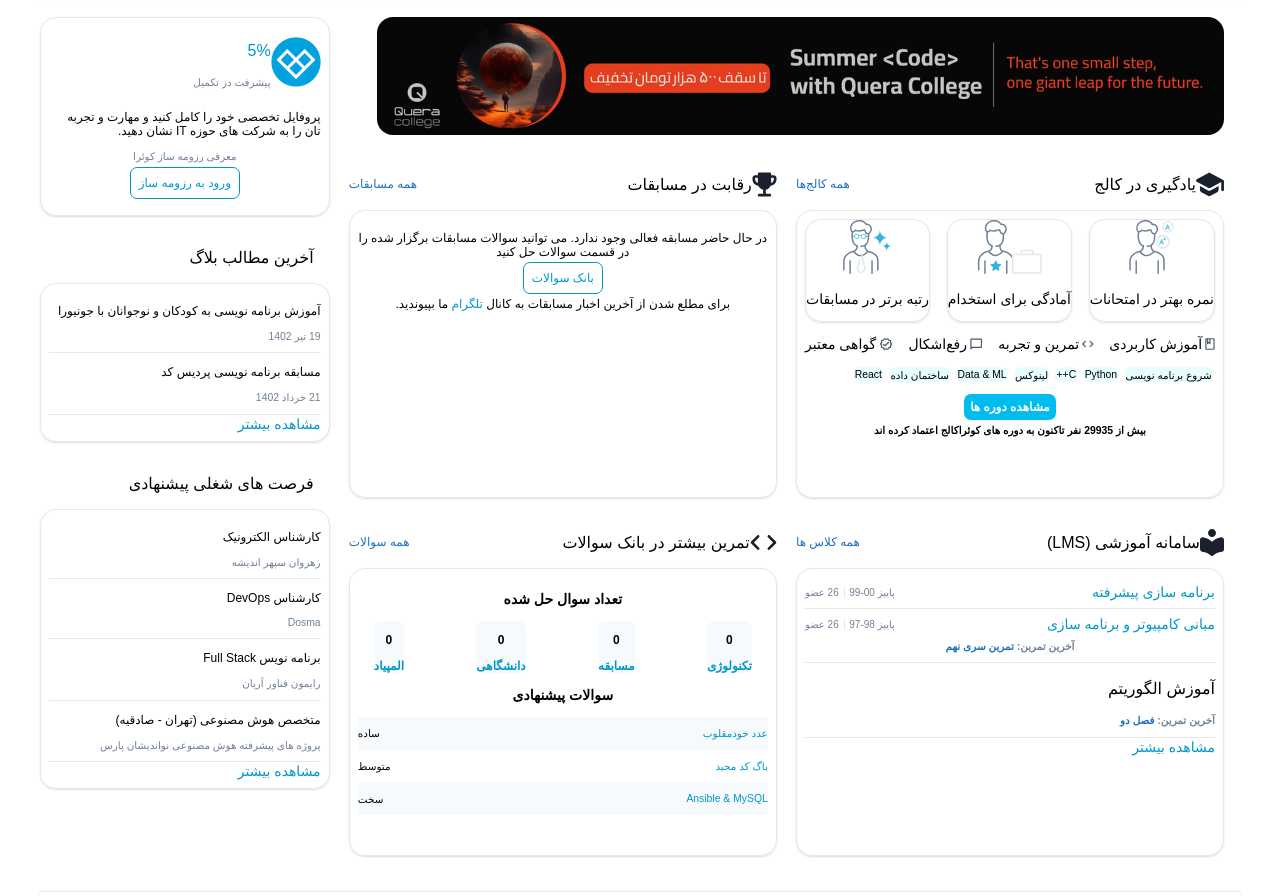
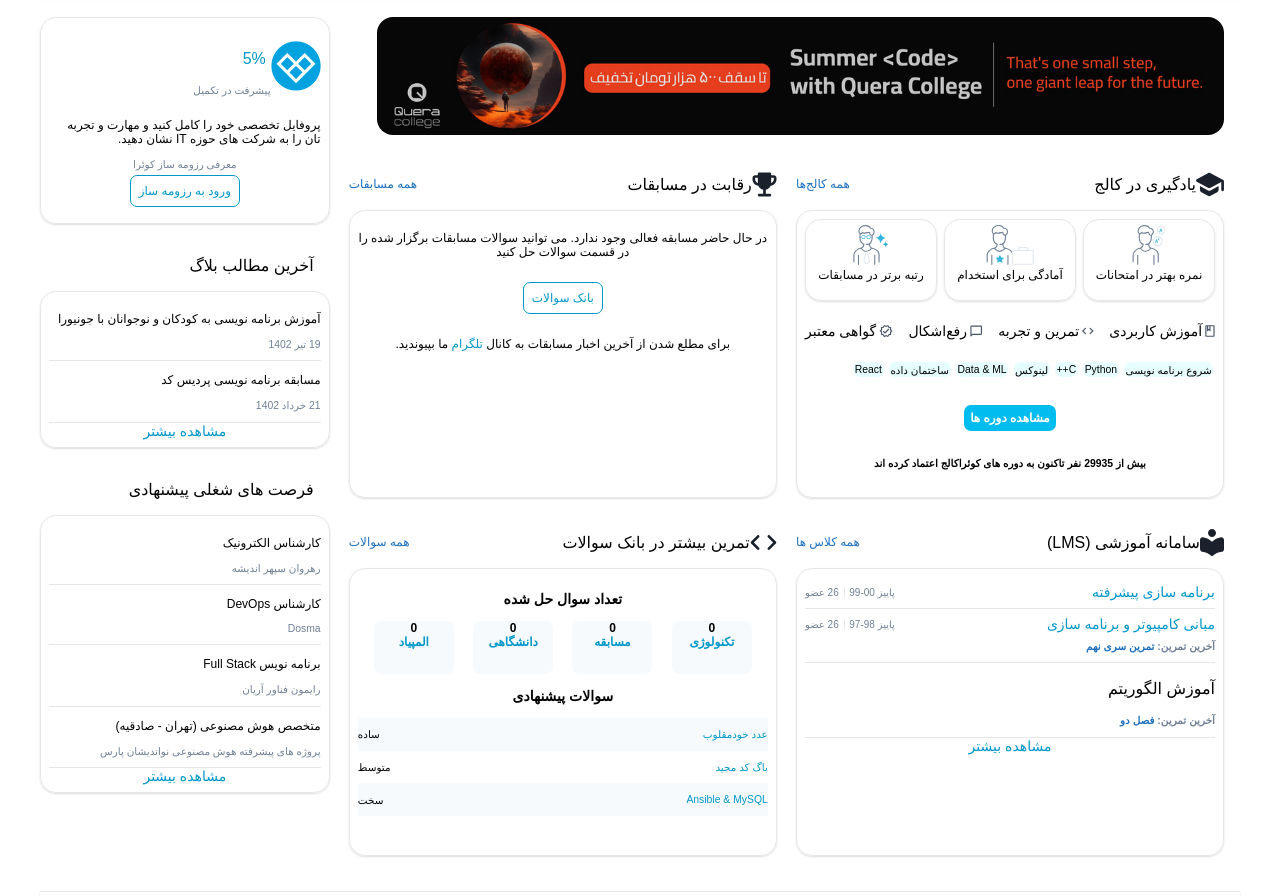
Before and after one commit to Melikampr/Quera-Html-Css, a plain HTML site: page index.html in a window 1280 px wide. Shown: the part 56-952 px from the top of the page. Drawn offline with Linux system fonts and the light colour scheme; a small style sheet from the web is missing.

```diff
--- a/index.html
+++ b/index.html
@@ -111,7 +111,7 @@
                         <p>React</p>
                     </div>
                     <div class="course">
-                        <a href="course">مشاهده دوره ها</a>
+                        <a href="/course">مشاهده دوره ها</a>
                         <p>بیش از 29935 نفر تاکنون به دوره های کوئراکالج اعتماد کرده اند</p>
                     </div>
 
@@ -129,7 +129,9 @@
                 <div class="cardContainer">
                     <div class="competitionContent">
                         <p>در حال حاضر مسابقه فعالی وجود ندارد. می توانید سوالات مسابقات برگزار شده را در قسمت سوالات حل کنید</p>
-                        <a class="questionsBank" href="/questionsBank">بانک سوالات</a>
+                        <div class="setCenter">
+                            <a class="questionsBank" href="/questionsBank">بانک سوالات</a>
+                        </div>
                         <p>
                             برای مطلع شدن از آخرین اخبار مسابقات به کانال
                             <a class="blueLink" href="/telegram">تلگرام</a>
@@ -171,12 +173,13 @@
                         </div>
                         <div class="lmsThirdSec">
                             <p>آموزش الگوریتم</p>
-                            <p class="ex">آخرین تمرین:
+                            <p class="ex">
+                                آخرین تمرین:
                                 <a href="/secondChapter">فصل دو</a>
                             </p>
                         </div>
-                        <div class="lmsLastSec">
-                            <a class="blueLink more" href="/more">مشاهده بیشتر</a>
+                        <div class="more">
+                            <a class="blueLink" href="/more">مشاهده بیشتر</a>
                         </div>
 
                     </div>
@@ -286,7 +289,9 @@
                             <p class="sidebarSecMed">متخصص هوش مصنوعی (تهران - صادقیه)</p>
                             <p class="sidebarSecSm">پروژه های پیشرفته هوش مصنوعی نواندیشان پارس</p>
                         </div>
-                        <a class="blueLink more" href="/more">مشاهده بیشتر</a>
+                        <div class="more">
+                            <a class="blueLink" href="/more">مشاهده بیشتر</a>
+                        </div>
                     </div>
                 </div>
             </div>
--- a/style.css
+++ b/style.css
@@ -163,13 +163,26 @@
     font-weight: var(--font-weight-medium);
     justify-content: space-between;
     text-align: center;
-
+    margin-bottom: 0.5rem;
 }
 
 .collegeCard{
     box-shadow: 0 1px 2px 0 var(--shadowColor);
     border: 1px solid var(--navgray);
     border-radius: 16px;
+    width: 120px;
+    height: 70px;
+    padding: 5px;
+}
+
+.collegeCard img{
+    width: 50px;
+    height: 40px;
+}
+
+.collegeCard p{
+    font-size: var(--font-size-xs);
+    margin-top: 0;
 }
 
 .des{
@@ -177,6 +190,7 @@
     font-weight: var(--font-weight-thin);
     font-size: var(--font-size-sm);
     justify-content: space-between;
+    margin-bottom: 0.5rem;
 }
 
 .desItem{
@@ -189,6 +203,7 @@
     font-size: var(--font-size-xxs);
     font-weight: var(--font-weight-normal);
     gap: 0.2em;
+    margin-bottom: 2rem;
 }
 
 .collegeTag p{
@@ -203,6 +218,7 @@
     font-size: var(--font-size-xs);
     font-weight: var(--font-weight-semibold);
     margin-top: 1rem;
+    margin-bottom: 0.5rem;
 }
 
 .course a{
@@ -211,12 +227,14 @@
     color: white;
     border-radius: 7px;
     padding: 0.4rem;
-    margin-bottom: 1rem;
+    margin-bottom: 2rem;
+
 }
 
 .course p{
     font-size: var(--font-size-xxs);
     margin-bottom: 0;
+    margin-top: 2rem;
 }
 
 .competition{
@@ -245,8 +263,13 @@
     color: var(--blueLink);
 }
 
+.setCenter{
+    margin: 2rem;
+}
+
 .more{
-    text-align: center;
+    display: flex;
+    justify-content: center;
     font-size: var(--font-size-sm);
 }
 
@@ -293,10 +316,6 @@
     text-decoration: none;
 }
 
-.lmsSecondSec{
-    text-align:center;
-}
-
 .lmsThirdSec{
     border-bottom: 1px solid var(--navgray);
 }
@@ -324,13 +343,19 @@
     font-size: var(--font-size-xs);
     font-weight: var(--font-weight-semibold);
     background-color: #F7FAFC;
-    /*width: 10rem;*/
     border-radius: 7px;
+    width: 80px;
+    height: 53px;
+}
+
+.exQuestionBankCard p{
+    margin: 0;
 }
 
 .exQuestionBankCard a{
     text-decoration: none;
     color: var(--blueLink);
+    margin: 0;
 }
 
 .question{
@@ -379,12 +404,14 @@
 #bluePercent{
     color: var(--blueLink);
     margin-top: 1rem;
-    /*float: right;*/
+    padding: 0.5rem 0.3rem 0 0;
 }
 
 .sidebarSecSm{
     font-size: var(--font-size-xxs);
     color: var(--smallTextGray);
+    /*padding: 0;*/
+    /*margin: 0;*/
 }
 
 .sidebarSecMed{
```
